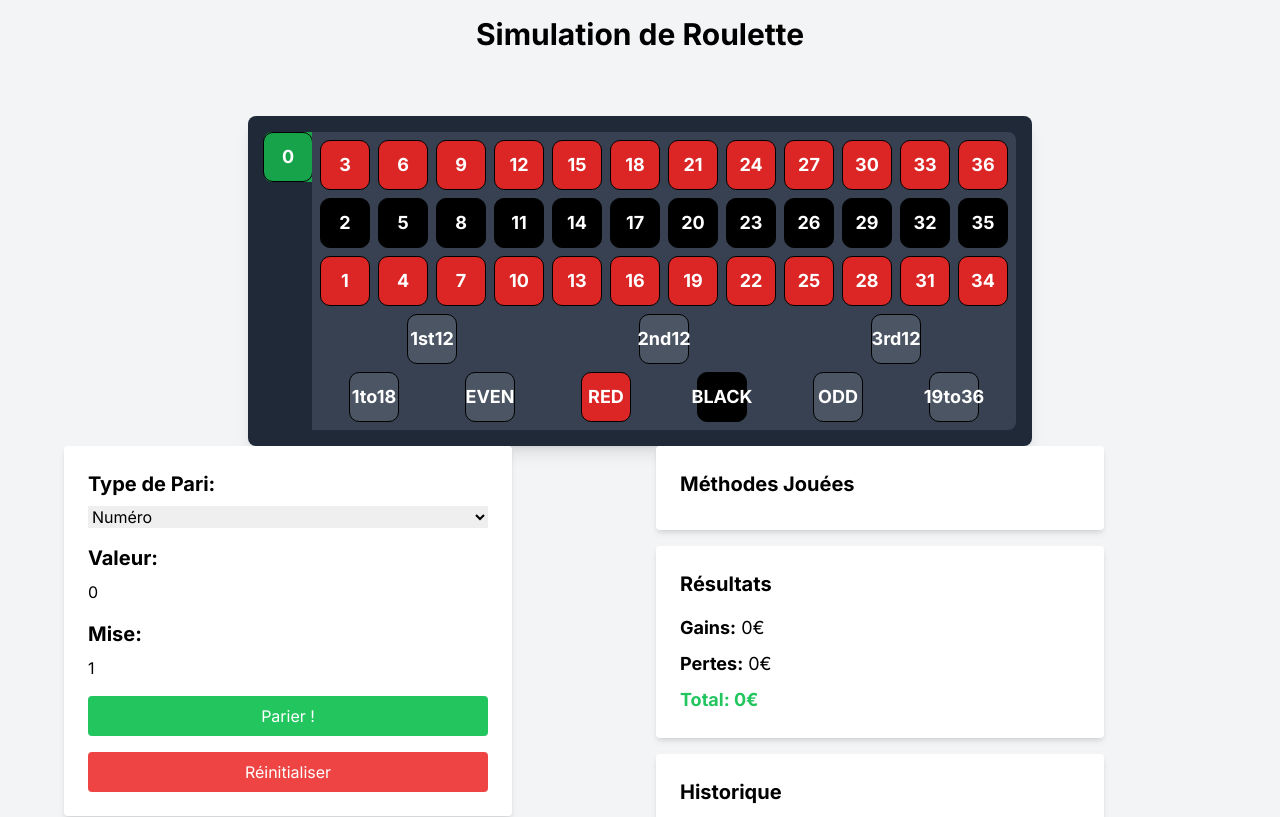
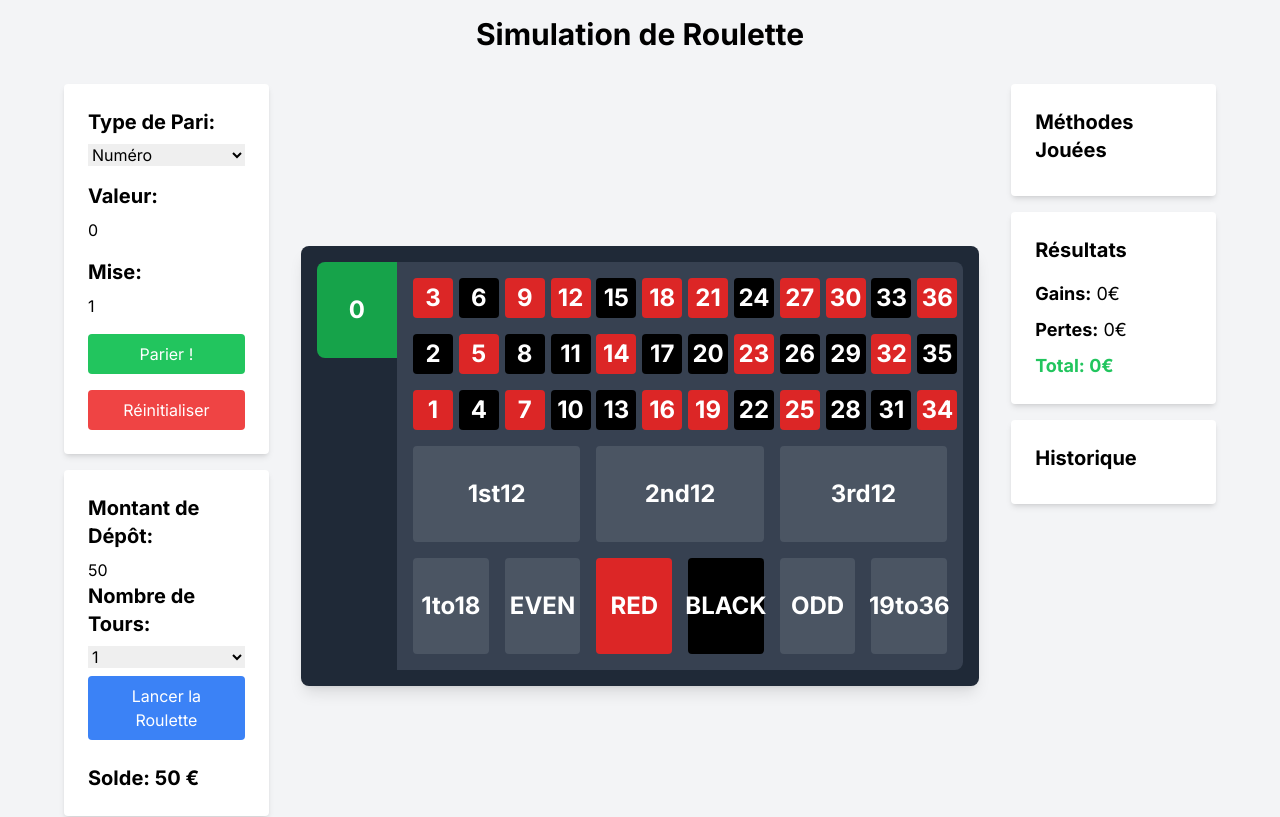
Before and after one commit to Potowai/RouletteSimulator, a Next.js app: page / in a window 1280 px wide. Shown: the top 817 px of the page. Built offline with nearby package versions, Linux system fonts and the light colour scheme.

Commit message:
fix roulette table

```diff
--- a/app/components/Roulette.jsx
+++ b/app/components/Roulette.jsx
@@ -1,4 +1,3 @@
-// app/components/Roulette.js
 'use client';
 
 import React, { useState } from 'react';
@@ -28,12 +27,40 @@ const Roulette = ({ methods, updateResults, updateHistory }) => {
       return redNumbers.includes(number) ? 'red' : 'black';
     };
 
+    const getDozen = (number) => {
+      if (number === 0) return '0';
+      if (number >= 1 && number <= 12) return '1st12';
+      if (number >= 13 && number <= 24) return '2nd12';
+      return '3rd12';
+    };
+
+    const isInSection = (number, section) => {
+      switch (section) {
+        case 'red':
+          return getColor(number) === 'red';
+        case 'black':
+          return getColor(number) === 'black';
+        case '1to18':
+          return number >= 1 && number <= 18;
+        case '19to36':
+          return number >= 19 && number <= 36;
+        case 'EVEN':
+          return number !== 0 && number % 2 === 0;
+        case 'ODD':
+          return number % 2 !== 0;
+        default:
+          return false;
+      }
+    };
+
     methods.forEach(method => {
       spins.forEach(number => {
         if (method.type === 'number' && method.value === number) {
           wins += method.amount * 35;
-        } else if (method.type === 'color' && method.value === getColor(number)) {
-          wins += method.amount * 2; // Pari couleur paie 1 pour 1
+        } else if (method.type === 'dozen' && method.value === getDozen(number)) {
+          wins += method.amount * 3; // Pari douzaine paie 2 pour 1
+        } else if (method.type === 'section' && isInSection(number, method.value)) {
+          wins += method.amount * 2; // Exemple de paiement pour une section, ajustez selon vos besoins
         } else {
           losses += method.amount;
         }
@@ -42,11 +69,14 @@ const Roulette = ({ methods, updateResults, updateHistory }) => {
 
     // Mettre à jour les résultats dans le parent
     updateResults({ wins, losses });
+    setBalance(balance + wins - losses);
   };
+
   const handleDepositChange = (e) => {
     setDeposit(parseInt(e.target.value, 10));
     setBalance(parseInt(e.target.value, 10));
   };
+
   return (
     <div className="bg-white p-6 rounded shadow-md w-full max-w-md text-black">
       <div>
--- a/app/components/RouletteTable.jsx
+++ b/app/components/RouletteTable.jsx
@@ -11,49 +11,67 @@ const RouletteTable = ({ addMethod }) => {
     addMethod({ type: 'section', value: section, amount: 1 });
   };
 
+  const handleDozenClick = (dozen) => {
+    addMethod({ type: 'dozen', value: dozen, amount: 1 });
+  };
+
+  const redNumbers = [1, 3, 5, 7, 9, 12, 14, 16, 18, 19, 21, 23, 25, 27, 30, 32, 34, 36];
+  const blackNumbers = [2, 4, 6, 8, 10, 11, 13, 15, 17, 20, 22, 24, 26, 28, 29, 31, 33, 35];
+
+  const getColorClass = (number) => {
+    if (number === 0) return 'bg-green-600';
+    return redNumbers.includes(number) ? 'bg-red-600' : 'bg-black';
+  };
+
+  const numberRows = [
+    [3, 6, 9, 12, 15, 18, 21, 24, 27, 30, 33, 36],
+    [2, 5, 8, 11, 14, 17, 20, 23, 26, 29, 32, 35],
+    [1, 4, 7, 10, 13, 16, 19, 22, 25, 28, 31, 34],
+  ];
+
   return (
     <div className="flex justify-center mt-8">
-      <div className="bg-gray-800 p-4 rounded-lg shadow-lg">
+      <div className="bg-gray-800 p-4 rounded-lg shadow-lg ">
         <div className="flex">
-          <div className="flex flex-col items-center justify-center bg-green-600 w-12 h-full rounded-l-lg">
-            <div className="roulette-cell text-white text-lg font-bold p-4 cursor-pointer" onClick={() => handleCellClick(0)}>0</div>
+          <div className="flex flex-col items-center justify-center bg-green-600 w-24 h-full rounded-l-lg">
+            <div className="text-white text-2xl font-bold p-8 cursor-pointer" onClick={() => handleCellClick(0)}>0</div>
           </div>
-          <div className="grid grid-cols-12 gap-2 p-2 bg-gray-700 rounded-r-lg">
-            {[3, 6, 9, 12, 15, 18, 21, 24, 27, 30, 33, 36].map((number) => (
-              <div key={number} className="roulette-cell bg-red-600 text-white text-lg font-bold flex items-center justify-center rounded cursor-pointer" onClick={() => handleCellClick(number)}>{number}</div>
+          <div className="grid grid-cols-12 gap-4 p-4 bg-gray-700 rounded-r-lg">
+            {numberRows[0].map((number) => (
+              <div key={number} className={`${getColorClass(number)} text-white text-2xl font-bold flex items-center justify-center rounded cursor-pointer h-10 w-10`} onClick={() => handleCellClick(number)}>{number}</div>
             ))}
-            {[2, 5, 8, 11, 14, 17, 20, 23, 26, 29, 32, 35].map((number) => (
-              <div key={number} className="roulette-cell bg-black text-white text-lg font-bold flex items-center justify-center rounded cursor-pointer" onClick={() => handleCellClick(number)}>{number}</div>
+            {numberRows[1].map((number) => (
+              <div key={number} className={`${getColorClass(number)} text-white text-2xl font-bold flex items-center justify-center rounded cursor-pointer h-10 w-10`} onClick={() => handleCellClick(number)}>{number}</div>
             ))}
-            {[1, 4, 7, 10, 13, 16, 19, 22, 25, 28, 31, 34].map((number) => (
-              <div key={number} className="roulette-cell bg-red-600 text-white text-lg font-bold flex items-center justify-center rounded cursor-pointer" onClick={() => handleCellClick(number)}>{number}</div>
+            {numberRows[2].map((number) => (
+              <div key={number} className={`${getColorClass(number)} text-white text-2xl font-bold flex items-center justify-center rounded cursor-pointer h-10 w-10`} onClick={() => handleCellClick(number)}>{number}</div>
             ))}
             <div className="col-span-4 flex items-center justify-center">
-              <div className="roulette-cell bg-gray-600 text-white text-lg font-bold flex items-center justify-center rounded cursor-pointer w-full py-4" onClick={() => handleSectionClick('1st12')}>1st12</div>
+              <div className="bg-gray-600 text-white text-2xl font-bold flex items-center justify-center rounded cursor-pointer w-full py-8" onClick={() => handleDozenClick('1st12')}>1st12</div>
             </div>
             <div className="col-span-4 flex items-center justify-center">
-              <div className="roulette-cell bg-gray-600 text-white text-lg font-bold flex items-center justify-center rounded cursor-pointer w-full py-4" onClick={() => handleSectionClick('2nd12')}>2nd12</div>
+              <div className="bg-gray-600 text-white text-2xl font-bold flex items-center justify-center rounded cursor-pointer w-full py-8" onClick={() => handleDozenClick('2nd12')}>2nd12</div>
             </div>
             <div className="col-span-4 flex items-center justify-center">
-              <div className="roulette-cell bg-gray-600 text-white text-lg font-bold flex items-center justify-center rounded cursor-pointer w-full py-4" onClick={() => handleSectionClick('3rd12')}>3rd12</div>
+              <div className="bg-gray-600 text-white text-2xl font-bold flex items-center justify-center rounded cursor-pointer w-full py-8" onClick={() => handleDozenClick('3rd12')}>3rd12</div>
             </div>
             <div className="col-span-2 flex items-center justify-center">
-              <div className="roulette-cell bg-gray-600 text-white text-lg font-bold flex items-center justify-center rounded cursor-pointer w-full py-4" onClick={() => handleSectionClick('1to18')}>1to18</div>
+              <div className="bg-gray-600 text-white text-2xl font-bold flex items-center justify-center rounded cursor-pointer w-full py-8" onClick={() => handleSectionClick('1to18')}>1to18</div>
             </div>
             <div className="col-span-2 flex items-center justify-center">
-              <div className="roulette-cell bg-gray-600 text-white text-lg font-bold flex items-center justify-center rounded cursor-pointer w-full py-4" onClick={() => handleSectionClick('EVEN')}>EVEN</div>
+              <div className="bg-gray-600 text-white text-2xl font-bold flex items-center justify-center rounded cursor-pointer w-full py-8" onClick={() => handleSectionClick('EVEN')}>EVEN</div>
             </div>
             <div className="col-span-2 flex items-center justify-center">
-              <div className="roulette-cell bg-red-600 text-white text-lg font-bold flex items-center justify-center rounded cursor-pointer w-full py-4" onClick={() => handleSectionClick('red')}>RED</div>
+              <div className="bg-red-600 text-white text-2xl font-bold flex items-center justify-center rounded cursor-pointer w-full py-8" onClick={() => handleSectionClick('red')}>RED</div>
             </div>
             <div className="col-span-2 flex items-center justify-center">
-              <div className="roulette-cell bg-black text-white text-lg font-bold flex items-center justify-center rounded cursor-pointer w-full py-4" onClick={() => handleSectionClick('black')}>BLACK</div>
+              <div className="bg-black text-white text-2xl font-bold flex items-center justify-center rounded cursor-pointer w-full py-8" onClick={() => handleSectionClick('black')}>BLACK</div>
             </div>
             <div className="col-span-2 flex items-center justify-center">
-              <div className="roulette-cell bg-gray-600 text-white text-lg font-bold flex items-center justify-center rounded cursor-pointer w-full py-4" onClick={() => handleSectionClick('ODD')}>ODD</div>
+              <div className="bg-gray-600 text-white text-2xl font-bold flex items-center justify-center rounded cursor-pointer w-full py-8" onClick={() => handleSectionClick('ODD')}>ODD</div>
             </div>
             <div className="col-span-2 flex items-center justify-center">
-              <div className="roulette-cell bg-gray-600 text-white text-lg font-bold flex items-center justify-center rounded cursor-pointer w-full py-4" onClick={() => handleSectionClick('19to36')}>19to36</div>
+              <div className="bg-gray-600 text-white text-2xl font-bold flex items-center justify-center rounded cursor-pointer w-full py-8" onClick={() => handleSectionClick('19to36')}>19to36</div>
             </div>
           </div>
         </div>
--- a/app/globals.css
+++ b/app/globals.css
@@ -31,58 +31,3 @@ body {
     text-wrap: balance;
   }
 }
-
-.roulette-table-container {
-  display: flex;
-  gap: 2px;
-  padding: 10px;
-  background-color: grey;
-}
-
-.roulette-column {
-  display: flex;
-  flex-direction: column;
-}
-
-.roulette-grid {
-  display: grid;
-  gap: 2px;
-}
-
-.roulette-row {
-  display: flex;
-}
-
-.roulette-cell {
-  width: 50px;
-  height: 50px;
-  display: flex;
-  justify-content: center;
-  align-items: center;
-  color: white;
-  font-weight: bold;
-  cursor: pointer;
-  border: 1px solid black;
-  border-radius: 10px;
-}
-
-.roulette-cell.green {
-  background-color: green;
-  height: 100%;
-}
-
-.roulette-cell.red {
-  background-color: red;
-}
-
-.roulette-cell.black {
-  background-color: black;
-}
-
-.roulette-row:last-child .roulette-cell {
-  width: calc(100% / 6);
-}
-
-.roulette-row:nth-last-child(2) .roulette-cell {
-  width: calc(100% / 3);
-}
--- a/app/layout.tsx
+++ b/app/layout.tsx
@@ -5,7 +5,7 @@ import "./globals.css";
 const inter = Inter({ subsets: ["latin"] });
 
 export const metadata: Metadata = {
-  title: "Create Next App",
+  title: "Simulation de Roulette",
   description: "Generated by create next app",
 };
 
--- a/app/page.tsx
+++ b/app/page.tsx
@@ -32,13 +32,15 @@ const Home = () => {
   return (
     <div className="min-h-screen bg-gray-100 flex flex-col items-center p-4 text-black">
       <h1 className="text-3xl font-bold mb-8">Simulation de Roulette</h1>
-      <RouletteTable addMethod={addMethod} />
-      <div className="grid grid-cols-1 lg:grid-cols-2 gap-8 w-full max-w-6xl">
-        <div className="space-y-4">
+      <div className="grid grid-cols-1 md:grid-cols-2 lg:grid-cols-5 gap-8 w-full max-w-6xl">
+        <div className="space-y-4 col-span-1 md:col-span-1">
           <MethodForm addMethod={addMethod} resetMethods={resetMethods} />
           <Roulette methods={methods} updateResults={updateResults} updateHistory={updateHistory} />
         </div>
-        <div className="space-y-4">
+        <div className="col-span-1 md:col-span-2 lg:col-span-3 flex justify-center items-center">
+          <RouletteTable addMethod={addMethod} />
+        </div>
+        <div className="space-y-4 col-span-1 md:col-span-1">
           <MethodList methods={methods} />
           <Result results={results} />
           <History spins={history} />
```
Lines whose indentation alone changed are shown as unchanged.
